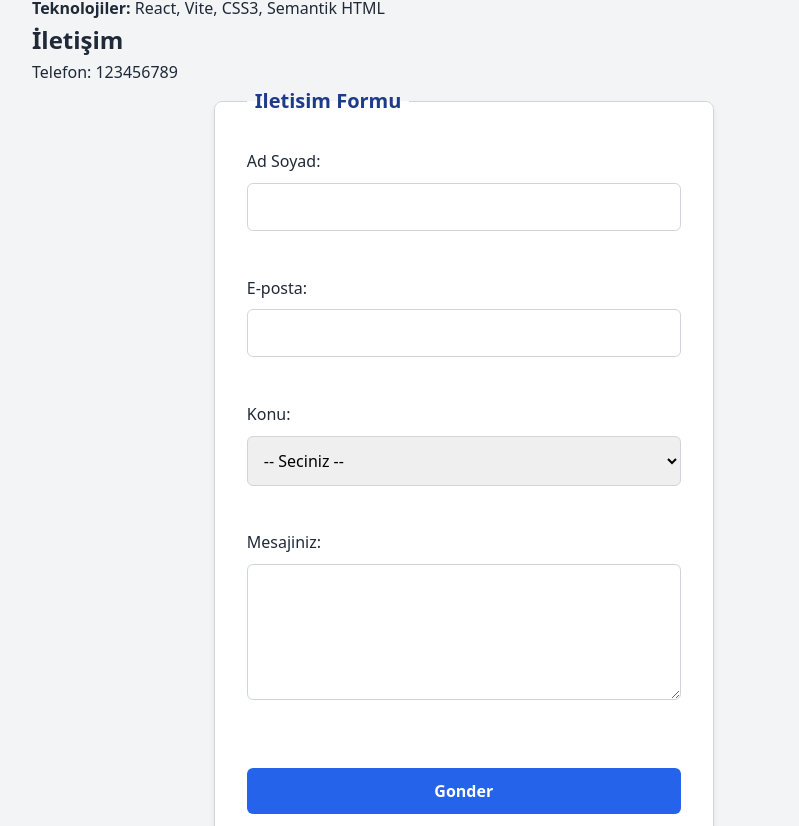
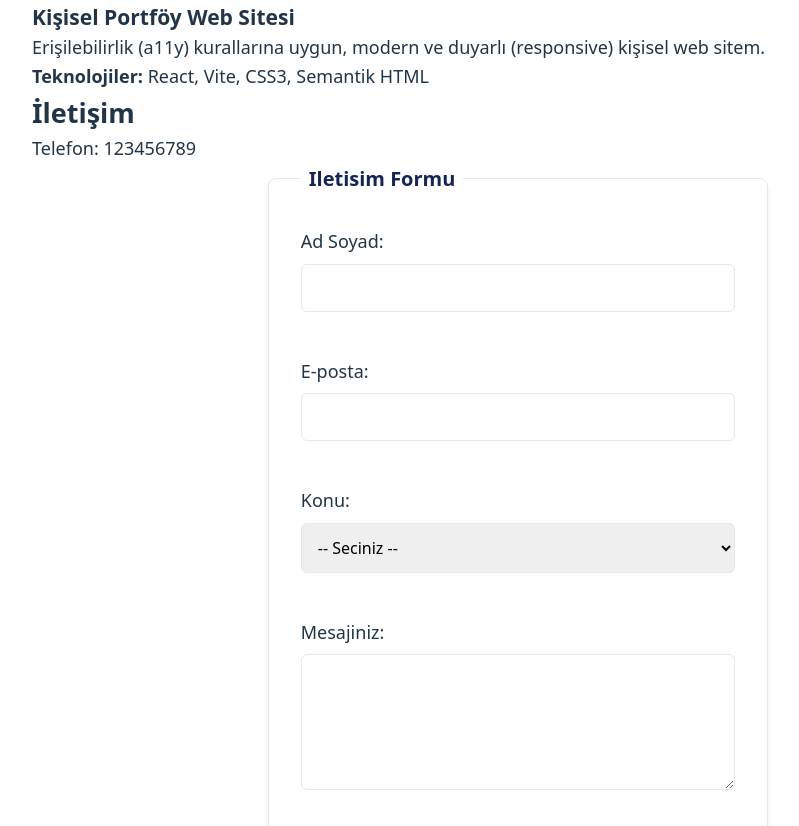
Before and after one commit to emreaskinsoftware/Web-programming, a React (Vite) app in the folder web-lab-1/: page / in a window 1280 px wide. Shown: the part 874-1700 px from the top of the page, without its empty margins (0-799 px from the left). Built offline with nearby package versions, Linux system fonts and the light colour scheme.

Commit message:
uygulama1

```diff
--- a/web-lab-1/src/App.css
+++ b/web-lab-1/src/App.css
@@ -1,13 +1,5 @@
 /* Genel Sıfırlama ve Değişkenler */
-:root {
-  --primary-color: #2563EB;
-  --primary-dark: #1E3A8A;
-  --error-color: #DC2626;
-  --text-color: #1f2937;
-  --bg-color: #f3f4f6;
-  --border-color: #d1d5db;
-}
-
+@import './styles/tokens.css';
 * {
   margin: 0;
   padding: 0;
@@ -27,7 +19,7 @@
   position: absolute;
   top: -100px;
   left: 0;
-  background: var(--primary-dark);
+  background: var(--color-bg);
   color: white;
   padding: 8px 16px;
   z-index: 100;
@@ -49,7 +41,7 @@
 /* Form Kartı Stilleri (Önceki HTML'deki fieldset için) */
 fieldset {
   background-color: #ffffff;
-  border: 1px solid var(--border-color);
+  border: 1px solid var(--color-border);
   border-radius: 8px;
   padding: 2rem;
   max-width: 500px;
@@ -60,7 +52,7 @@
 legend {
   font-size: 1.25rem;
   font-weight: 600;
-  color: var(--primary-dark);
+  color: var(--color-primary-dark);
   padding: 0 0.5rem;
 }
 
@@ -78,15 +70,15 @@
 input, textarea, select {
   width: 100%;
   padding: 0.75rem;
-  border: 1px solid var(--border-color);
+  border: 1px solid var(--color-border);
   border-radius: 6px;
   font-family: inherit;
   font-size: 1rem;
-  transition: border-color 0.2s ease;
+  transition: color-border 0.2s ease;
 }
 
 input:focus, textarea:focus, select:focus {
-  border-color: var(--primary-color);
+  border-color: var(--color-primary);
   outline: none; /* Varsayılanı kapatıp özel gölge veriyoruz */
   box-shadow: 0 0 0 3px rgba(37, 99, 235, 0.2);
 }
@@ -94,7 +86,7 @@
 /* Gönder Butonu */
 button[type="submit"] {
   width: 100%;
-  background-color: var(--primary-color);
+  background-color: var(--color-primary);
   color: white;
   padding: 0.75rem;
   border: none;
@@ -107,12 +99,12 @@
 }
 
 button[type="submit"]:hover {
-  background-color: var(--primary-dark);
+  background-color: var( --color-primary-dark);
 }
 
 /* Hata Mesajları */
 .error-msg {
-  color: var(--error-color);
+  color: var(--color-error);
   font-size: 0.85rem;
   display: block;
   margin-top: 0.35rem;
--- /dev/null
+++ b/web-lab-1/src/styles/tokens.css
@@ -0,0 +1,74 @@
+:root {
+    /*--- Renk Paleti ---*/
+    --color-primary: #1E3A8A;
+    --color-primary-dark: #172554;
+    --color-secondary: #2563EB;
+    --color-accent: #7C3AED;
+    --color-bg: #FFFFFF;
+    --color-text: #1F2937;
+    --color-muted: #6B7280;
+    --color-surface: #F9FAFB;
+    --color-border: #E5E7EB;
+    --color-error: #DC2626;
+    --color-success: #16A34A;
+
+    /*--- Spacing (Boşluk) Skalası ---*/
+    --space-xs: 0.25rem;  /* 4px */
+    --space-sm: 0.5rem;   /* 8px */
+    --space-md: 1rem;     /* 16px */
+    --space-lg: 1.5rem;   /* 24px */
+    --space-xl: 2rem;     /* 32px */
+    --space-2xl: 3rem;    /* 48px */
+    --space-3xl: 4rem;    /* 64px */
+
+    /*--- Border Radius ---*/
+    --radius-sm: 4px;
+    --radius-md: 8px;
+    --radius-lg: 16px;
+    --radius-full: 9999px;
+
+    /*--- Font Aileleri ---*/
+    --font-sans: system-ui, -apple-system, sans-serif;
+    --font-mono: 'Fira Code', 'Consolas', monospace;
+
+    /*--- Font Boyutları (Fluid) ---*/
+    --text-sm: clamp(0.8rem, 0.75rem + 0.25vw, 0.9rem);
+    --text-base: clamp(1rem, 0.9rem + 0.5vw, 1.125rem);
+    --text-lg: clamp(1.125rem, 1rem + 0.6vw, 1.35rem);
+    --text-xl: clamp(1.25rem, 1rem + 1.2vw, 1.75rem);
+    --text-2xl: clamp(1.5rem, 1rem + 2vw, 2.5rem);
+    --text-3xl: clamp(2rem, 1.2rem + 3vw, 3.5rem);
+
+    /*--- Gölge ---*/
+    --shadow-sm: 0 1px 2px rgba(0,0,0,0.05);
+    --shadow-md: 0 4px 6px rgba(0,0,0,0.07);
+    --shadow-lg: 0 10px 15px rgba(0,0,0,0.1);
+
+    /*--- Geçiş ---*/
+    --transition-fast: 150ms ease;
+    --transition-normal: 300ms ease;
+  }
+
+  /*--- KULLANIM ---*/
+
+  body {
+    font-family: var(--font-sans);
+    font-size: var(--text-base);
+    color: var(--color-text);
+    background-color: var(--color-bg);
+  }
+
+  .card {
+    background: var(--color-surface);
+    border: 1px solid var(--color-border);
+    border-radius: var(--radius-md);
+    padding: var(--space-lg);
+    box-shadow: var(--shadow-sm);
+    /* Hover efektinin yumuşak olması için transition eklendi */
+    transition: box-shadow var(--transition-fast);
+  }
+
+  .card:hover {
+
+    box-shadow: var(--shadow-md);
+  }
```
